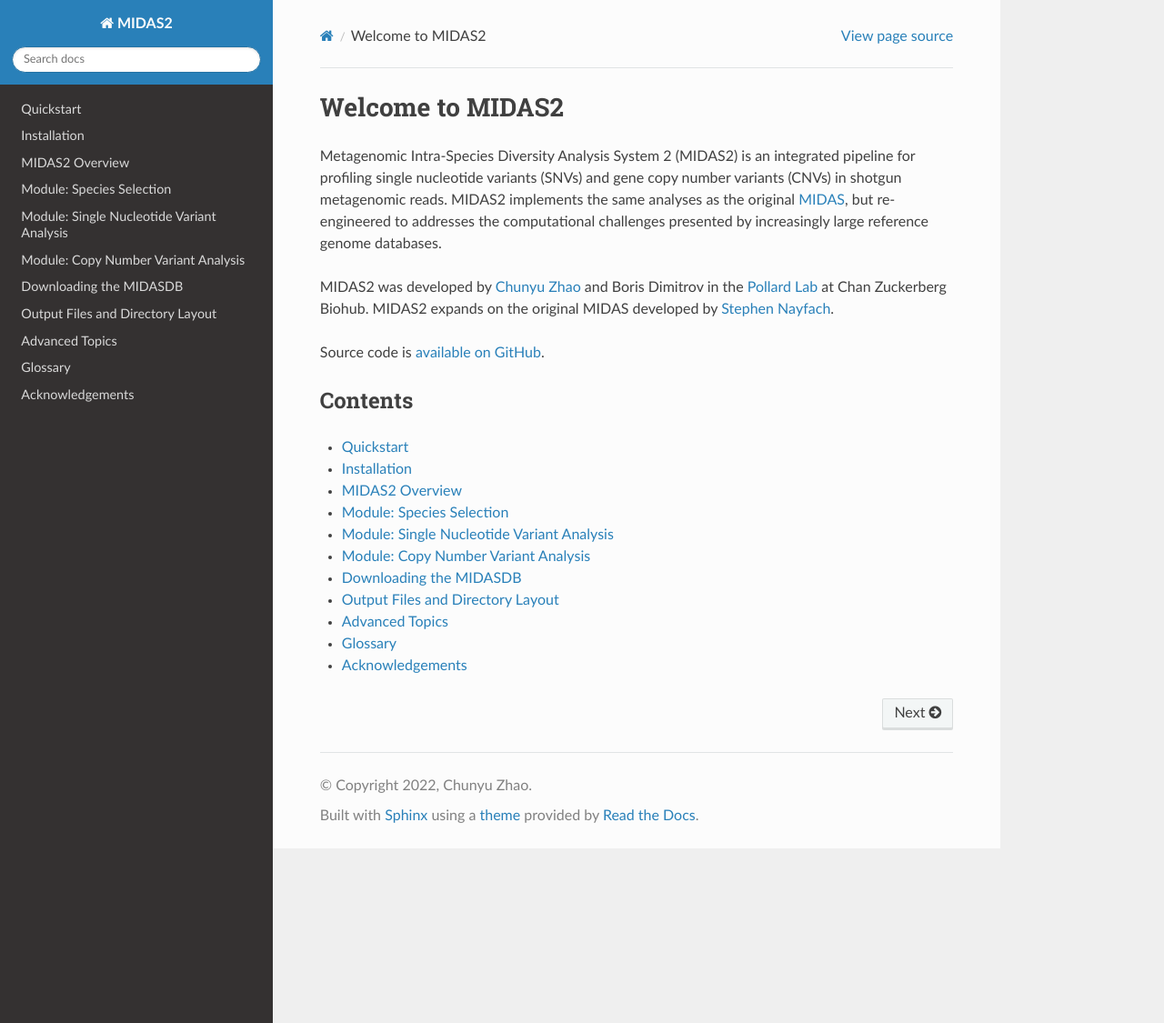
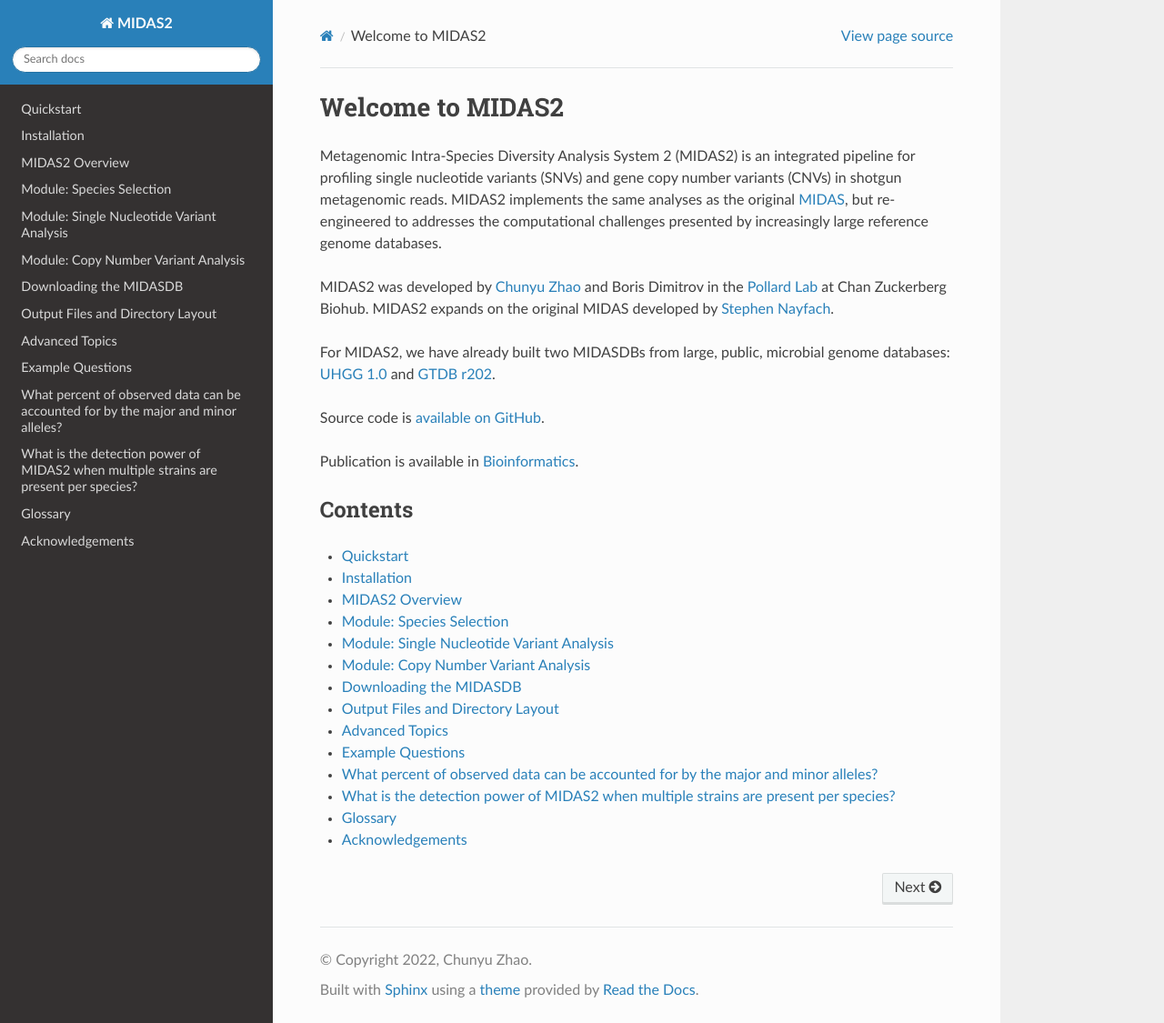
Before and after one commit to czbiohub-sf/MIDAS, a Sphinx documentation site: the page built from docs/index.rst, in a window 1280 px wide and 1125 px high. Shown: the whole window at 91% size. Built offline with Sphinx 7.4.7 and the Read the Docs theme 2.0.0, drawn with Linux system fonts in a browser that asks for light colours; some of the changed lines change nothing that is shown.

Commit message:
add example

```diff
--- /dev/null
+++ b/docs/example_questions.rst
@@ -0,0 +1,186 @@
+Example Questions
+=================
+
+
+What percent of observed data can be accounted for by the major and minor alleles?
+==================================================================================
+
+
+For a single sample, MIDAS2 reports the read counts for all
+four nucleotides (A, C, G, T) for all the genomic sites covered by
+more than two reads. For a collection of samples,
+MIDAS2 accumulated either the read counts or sample
+counts for all four nucleotides and reported the
+population major/minor allele, and sample-wise
+population major/minor allele frequency.
+
+
+.. warning::
+
+  MIDAS and MIDAS2 are not a consensus SNP calling tool.
+
+
+To answer this question, we investigated one of the top prevalent species `Bacteroides_B dorei`
+using the PREDICT study. Among the 942 samples metagenotyped by MIDAS2,
+354 samples were inferred with a single dominant strain of `Bacteroides_B dorei`,
+and 588 samples were inferred with multiple strains.
+
+For all the genomic sites used for the the `quasi-phasable (QP) compute <https://academic.oup.com/view-large/figure/379960629/btac713f1.tif>`_,
+we looked at the distribution of the unexplained ratio of two types of
+major/minor alleles:
+
+(1) single-sample major/minor allele(s),
+
+(2) population major/minor alleles(s).
+
+
+.. note::
+
+  It is worth noting that the unexplained ratio of a fixed or bi-allelic site is 0.
+
+
+Results
+-------------
+
+Single-Sample Major/Minor Alleles
+*********************************
+
+For genomic sites genotyped with one or two alleles, the single-sample major/minor
+allele by definition explained 100% of the read counts.
+
+First, we looked at the percentage of genotyped sites that have more than three alleles:
+
+
+.. csv-table::
+  :align: left
+
+    *Sample Types*,*Average Percentage of Sites with More Than Two Alleles*
+    Samples with a dominant strain of B. dorei,0.00609%
+    Samples with multiple strains of B. dorei,0.0342%
+
+
+Second, we investigated the ratio of read counts unexplained by the most
+two abundant alleles (single-sample major and minor allele),
+for all the 10243 sites (from all 942 samples) genotyped with more than two alleles (`unexplained ratio`).
+
+.. figure:: images/Fig3.png
+
+
+As shown in the histogram above, 65.25% of the 10243 sites were reported with unexplained ratio less than 10%, and 96.30%  were reported with unexplained ratio less than 25%.
+
+
+Population Major/Minor Alleles
+*********************************
+
+Recall that for each genomic site, the population major allele was voted as the
+most prevalent allele based on accumulated sample counts, and population minor allele
+was voted as the second most prevalent allele in this analysis. MIDAS2 then reported the
+corresponding allele frequency of the population major/minor allele for each sample.
+
+On average 99.3% of the genomic sites can be fully explained by the population
+major/minor alleles. We further computed the ratio of read counts unexplained
+by the population major/minor alleles for the rest 0.7% sites (per sample).
+We binned the unexplained ratio into 100 bins between 0.01 and 1.0.
+
+We first looked at the distribution of the number of samples for the binned unexplained ratio.
+
+.. figure:: images/Fig4.png
+
+We then looked at the percentage of sites for the binned unexplained ratio for all the sites.
+
+.. figure:: images/Fig5.png
+
+
+**In summary**, the unexplained ratio for most of the sites (not fully explained by the population major/minor alleles) is below 10% (the average per sample site percentage for the (0, 0.1) bin is 0.63%).
+
+
+What is the detection power of MIDAS2 when multiple strains are present per species?
+====================================================================================
+
+We designed a simple simulation experiment to investigate the question:
+how often can MIDAS2 detect the minor allele for a sample with two strains?
+What is the precision and recall of the genotyping results?
+
+
+
+Simulation Design
+-----------------
+We simulated reads from two NCBI strains of `Phocaeicola-dorei` (MIDASDB UHGG species_id 102478)
+with varied sequence depths, shown as following:
+
+
+.. csv-table::
+  :align: left
+
+    *Mixture Strains*,*NCBI Accession*,*NCBI Taxonomy*,*ANI to Rep-genome*,*Simulated Coverage*,*Between-strains ANI*
+    Strain1,GCF_000158335.2,Phocaeicola-dorei-5-1-36/D4,98.86%,20X,98.91%
+    Strain2,GCF.013009555.1,Phocaeicola-dorei-DSM-17855,98.94%,1X 5X 10X 15X 20X,98.91%
+
+* Rep-genome refers to the default representative genome assigned by UHGG database (GUT_GENOME143505).
+
+
+Bioinformatics
+--------------
+
+We simulated five samples composed of the above mentioned two strains at varying mixing ratios.
+MIDAS2 single-sample SNV analysis with the default parameters for reads alignment and post-alignment
+filtering were run.
+With the single-sample genotyping results, two additional filters were applied: ``site depth >= 5X`` and ``allele frequency >= 0.05``.
+
+Lower sequencing coverage (e.g. 0.1X) really means the horizontal coverage is lower.
+However in terms of the vertical coverage for each site,
+the above filter required a minimal 5X site depth, and minimal 2X to call an allele (default filter by MIDA2).
+Therefore the lowest sequence coverage we simulated here is 1X.
+
+
+.. warning::
+
+  MIDAS2 doesn’t have the underlying assumption that a sample will have a single dominant strain per species.
+
+
+Analysis
+--------
+We determined the correct genotypes for the two mixture strains by using whole-genome
+alignments via `nucmer` (true_sites).
+Given the high within-species ANI between the two mixture strains,
+there are 16603 ALT sites and 4193849 REF sites,
+where ALT refers to genomic sites where two strains disagree with each other,
+and REF site refers to the site that agrees with each other.
+Here the modified population SNVs can be interpreted as genotyping errors in this context.
+
+For each genotyped genomic site, we computed a modified version of population SNVs introduced
+by `inStrain <https://www.nature.com/articles/s41587-020-00797-0>`_: a population SNV refers to a site where either the major allele and/or the minor
+allele differ from the two strains. Furtheron, we computed the precision and recall of all the genotyped sites:
+
+-	Precision: number of correctly genotyped sites / total number of genotype-able sites
+-	Recall: number of correctly genotyped sites / total number of sites in true_sites
+
+
+Results
+-------
+
+
+
+.. csv-table::
+  :align: left
+
+    *Strain1*,*Strain2*,*Strain Ratio*,*Type*,*Population SNVs*,*Precision*,*Recall*
+    20X,1X,0.05,ALT,3,0.003,0.003
+    20X,1X,0.05,REF,47,1,0.987
+    20X,5X,0.25,ALT,0,0.779,0.758
+    20X,5X,0.25,REF,27,1,0.992
+    20X,10X,0.5,ALT,0,0.839,0.833
+    20X,10X,0.5,REF,22,1,0.993
+    20X,15X,0.75,ALT,0,0.855.03,0.851
+    20X,15X,0.75,REF,23,1,0.994
+    20X,20X,1,ALT,0,0.863,0.859
+    20X,20X,1,REF,21,1,0.994
+
+
+
+For a sample with a mixture of two strains with average vertical coverage higher than 5X,
+both the precision and recall of the genotyped ALT sites increased with the genome vertical
+coverage. Since we applied the minimal site depth = 5X filter, most sites for the 1X sample were not detected.
+
+Strain deconvolution is out of scope of MIDAS2, yet the results of the MIDAS2 SNV module
+can be used as the input for strain deconvolution tools, such as `StrainFacts <https://www.frontiersin.org/articles/10.3389/fbinf.2022.867386/full>`_.
--- a/docs/index.rst
+++ b/docs/index.rst
@@ -21,10 +21,15 @@
 MIDAS2 expands on the original MIDAS developed by
 `Stephen Nayfach <snayfach@gmail.com>`_.
 
+For MIDAS2, we have already built two MIDASDBs from large, public, microbial genome databases:
+`UHGG 1.0 <https://www.nature.com/articles/s41587-020-0603-3>`_ and
+`GTDB r202 <https://gtdb.ecogenomic.org/>`_.
+
 
 Source code is `available on GitHub
 <https://github.com/czbiohub/MIDAS2.0.git>`_.
 
+Publication is available in `Bioinformatics <https://academic.oup.com/bioinformatics/advance-article/doi/10.1093/bioinformatics/btac713/6793850>`_.
 
 Contents
 --------
@@ -41,5 +46,6 @@
     download_midasdb
     output
     advanced_topics
+    example_questions
     glossary
     acknowledgements
```
Also changed, not shown: docs/images/Fig3.png (added), docs/images/Fig4.png (added), docs/images/Fig5.png (added).
